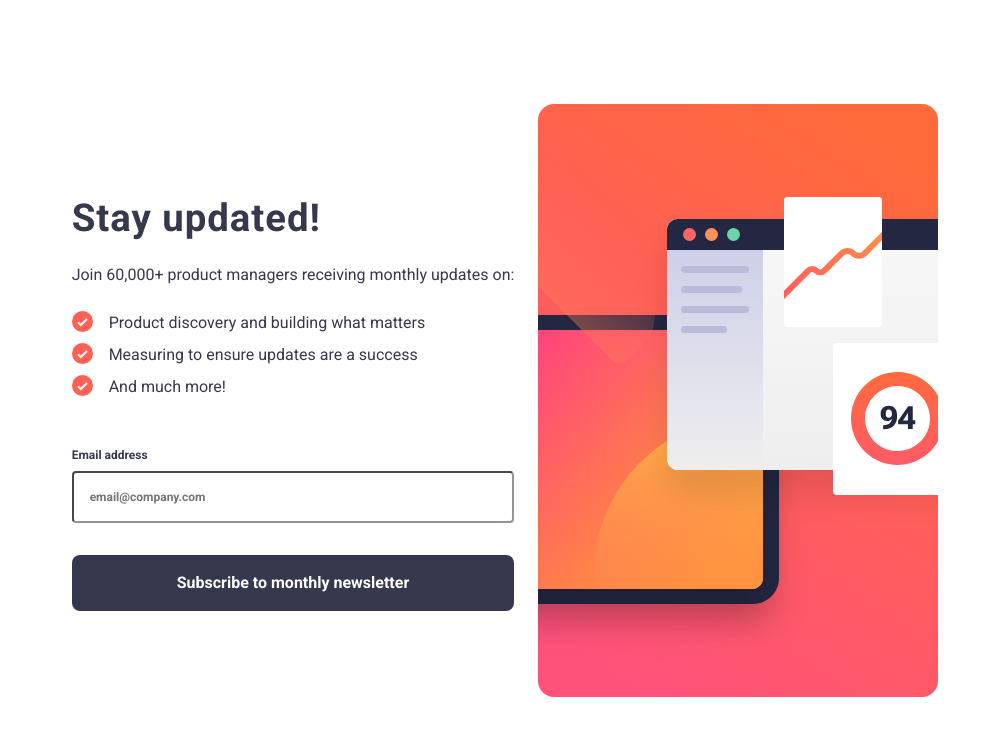
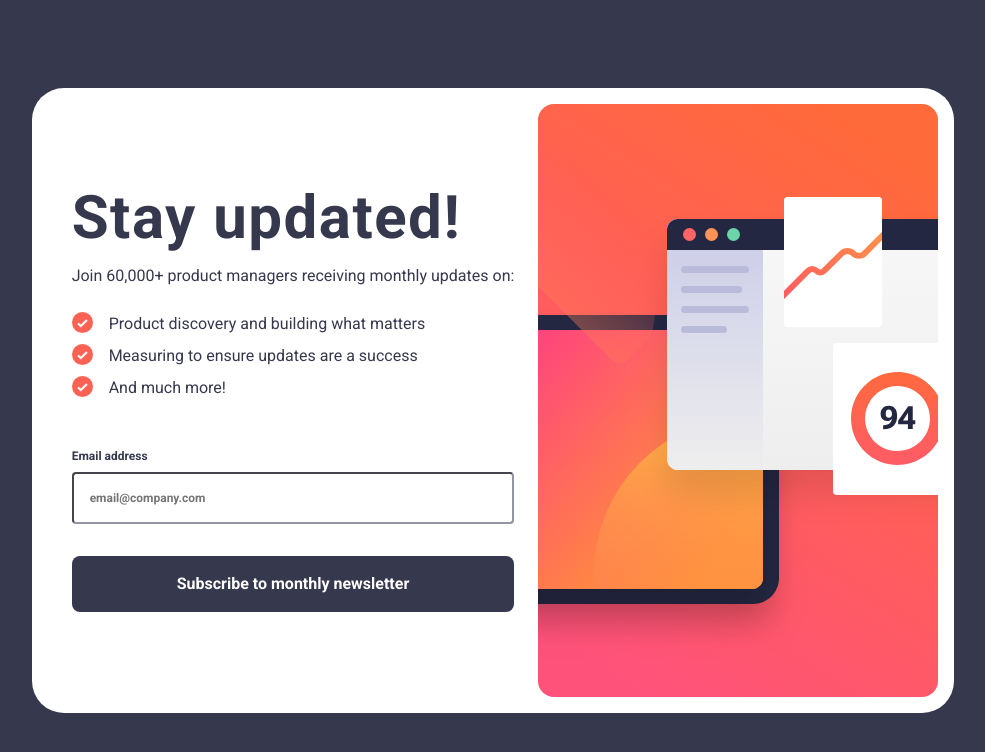
Before and after one commit to sgarcialaguna/fm-newsletter-signup, a website built with Vite: page index.html in a window 1280 px wide. Shown: the whole page, without its empty margins (147-1132 px from the left). Built offline with nearby package versions, Linux system fonts and the light colour scheme.

Commit message:
Minor adjustments

```diff
--- a/index.html
+++ b/index.html
@@ -17,10 +17,10 @@
       Frontend Mentor | Newsletter sign-up form with success message
     </title>
   </head>
-  <body class="font-body text-16px text-neutral700">
+  <body class="font-body text-16px text-neutral700 bg-neutral700">
     <main class="grid sm-place-items-center h-screen un-cloak">
       <!-- <img src="design/mobile-design.jpg" alt="" class="absolute op-40" /> -->
-      <form sm-flex>
+      <form class="sm-flex sm-p4 sm-rounded-8 bg-white overflow-hidden">
         <picture>
           <source
             srcset="assets/images/illustration-sign-up-desktop.svg"
@@ -34,7 +34,7 @@
           />
         </picture>
         <div class="px-6 py-8 grid gap-4 sm-content-center sm-order-first">
-          <h1 class="text-2.4rem tracking-wide">Stay updated!</h1>
+          <h1 class="text-5xl sm-text-6xl tracking-wide">Stay updated!</h1>
           <p class="mb-2">
             Join 60,000+ product managers receiving monthly updates on:
           </p>
```
